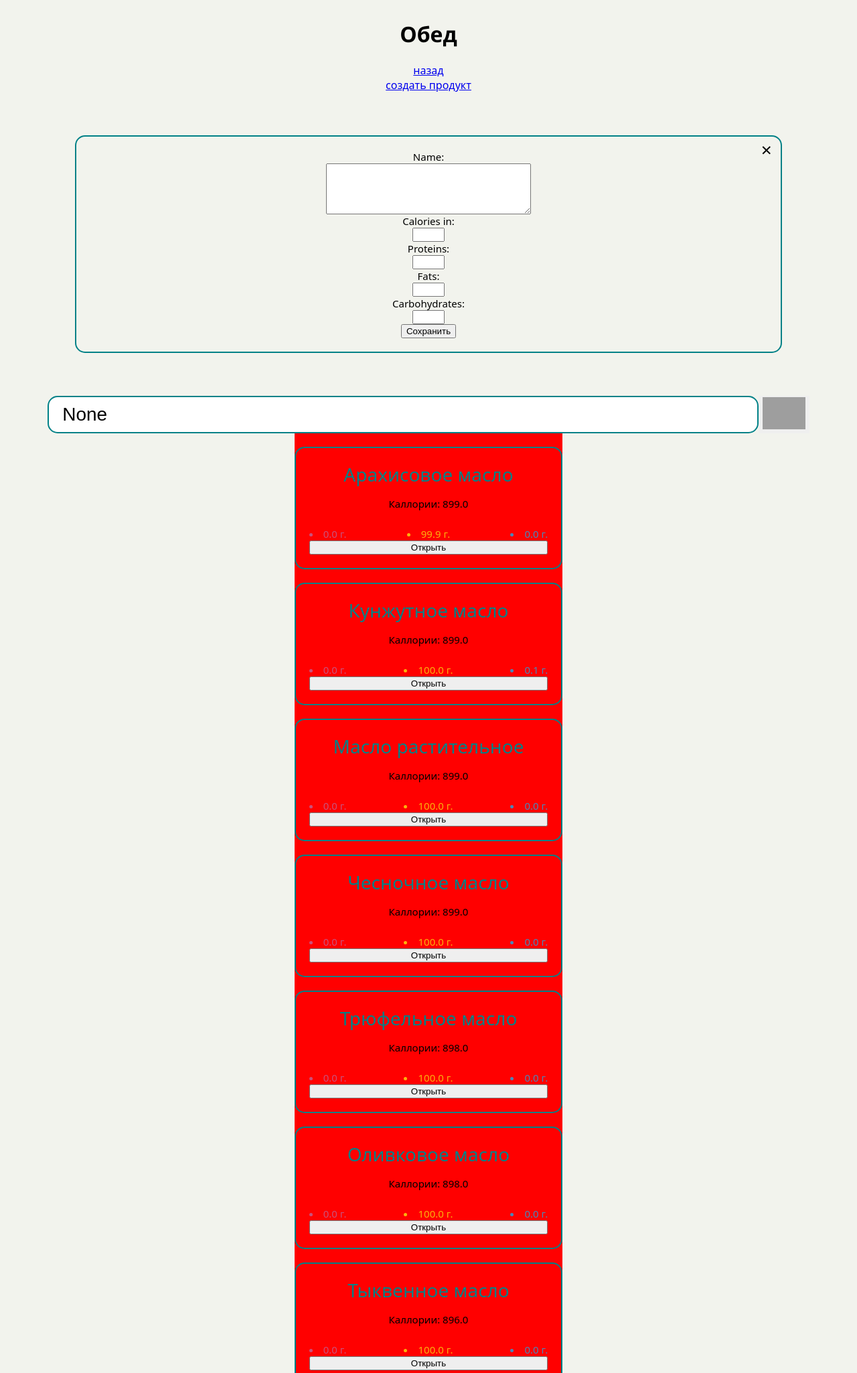
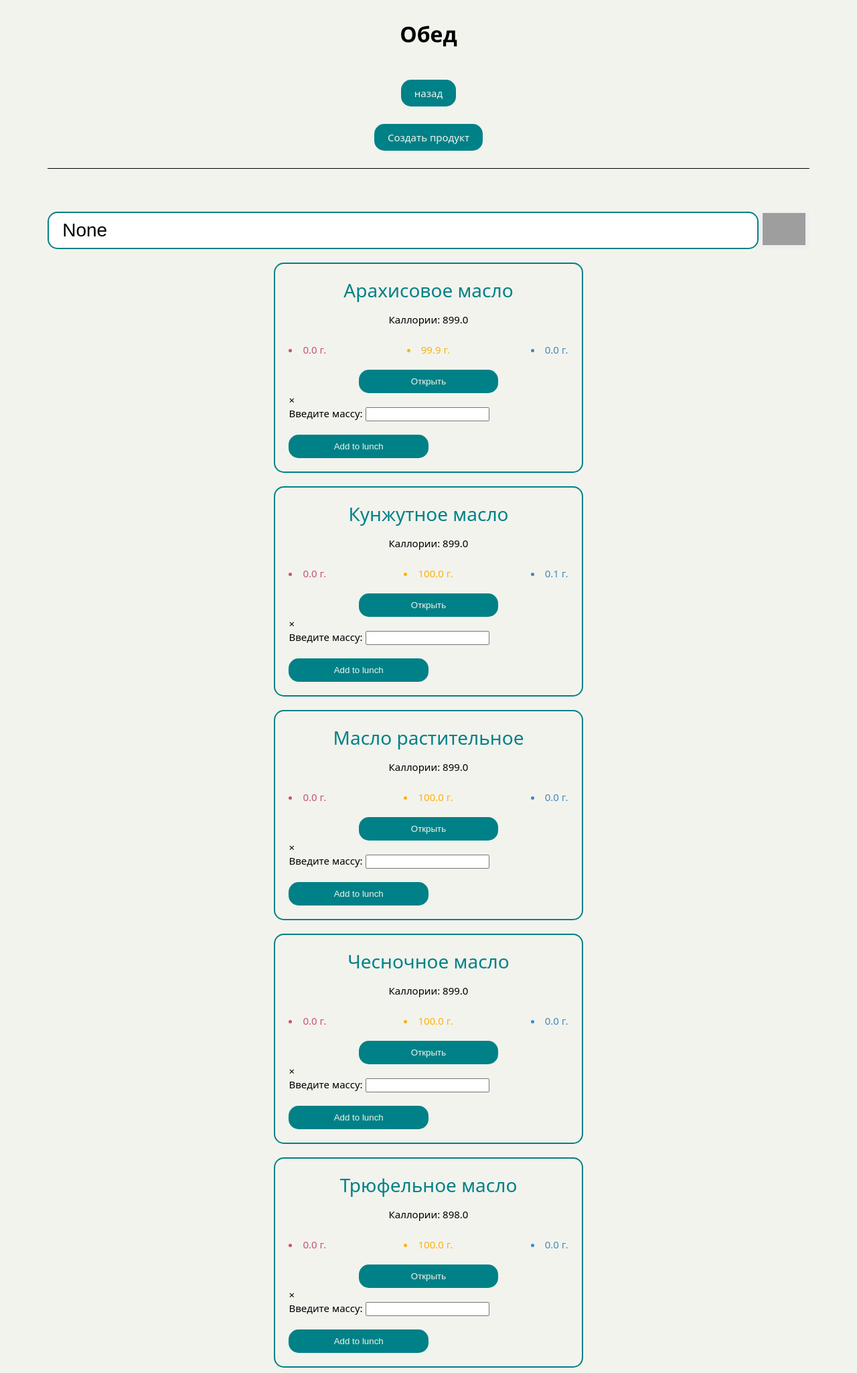
Before and after one commit to nikolayshumik/caloriesappweb, a Django app: page /lunch/ in a window 1280 px wide. Shown: the top 2050 px of the page at 67% size. Run offline with Django 4.2, Linux system fonts and the light colour scheme; data comes from the database, SQL or seed files in the repository; both versions use the stored data as it was after the commit; some web fonts are replaced; grey boxes are pictures that could not be loaded.

Commit message:
добавление своего товара 20.11

```diff
--- a/appflut/webflut/models.py
+++ b/appflut/webflut/models.py
@@ -79,7 +79,7 @@ class Group(models.Model):
 
 
 class Add_Product(models.Model):
-    name = models.TextField()
+    name = models.CharField(max_length=50)
     calories_in = models.FloatField()
     proteins = models.FloatField()
     fats = models.FloatField()
--- a/appflut/webflut/static/css/Eatings Pages/Eatings.css
+++ b/appflut/webflut/static/css/Eatings Pages/Eatings.css
@@ -25,6 +25,8 @@ body {
   margin: auto;
   display: flex;
   justify-content: center;
+  border-top: 1px solid black;
+  padding-top: 5vw;
 }
 .search input {
   width: 90%;
@@ -55,6 +57,16 @@ body {
   color: #008187;
   font-size: 28px;
 }
+.product-item button {
+  width: 50%;
+  margin: auto;
+  margin-top: 20px;
+  background-color: #008187;
+  border-radius: 15px;
+  padding: 10px 20px;
+  border: none;
+  color: #f2f3ed;
+}
 .product-item p {
   text-align: center;
 }
@@ -75,14 +87,6 @@ body {
   border-radius: 15px;
   padding: 10px 20px;
   border: none;
-}
-.product-item .modal-content2 form button {
-  margin-top: 20px;
-  background-color: #008187;
-  border-radius: 15px;
-  padding: 10px 20px;
-  border: none;
-  color: #f2f3ed;
 }
 
 .product-row {
@@ -138,37 +142,72 @@ body {
   justify-content: space-between;
 }
 
-#modal {
+.modal {
+  display: none;
   margin: 5vw;
   padding: 20px;
   width: 80%;
   border-radius: 15px;
   border: 2px solid #008187;
-  font-size: 15px;
+  font-size: 28px;
   position: relative;
 }
-#modal .close {
+.modal .close {
   position: absolute;
   right: 1vw;
   top: 0;
   font-size: 28px;
+  cursor: pointer;
 }
-#modal .modal-content {
+.modal .modal-content {
   display: flex;
   flex-direction: column;
   justify-content: center;
 }
-#modal .modal-content form {
+.modal .modal-content .title {
+  display: flex;
+  flex-direction: column;
+  text-align: center;
+}
+.modal .modal-content .bju-row {
+  width: 100%;
+  margin-top: 20px;
+  display: flex;
+  flex-direction: row;
+  justify-content: space-around;
+}
+.modal .modal-content .bju-row > * {
+  font-size: 15px;
+}
+.modal .modal-content .bju-row input {
+  width: 30px;
+}
+.modal .modal-content form {
   display: flex;
   flex-direction: column;
   align-items: center;
 }
-#modal .modal-content textarea {
-  width: 300px;
-  height: 70px;
+.modal .modal-content #id_calories_in {
+  width: 100px;
 }
-#modal .modal-content input {
-  width: 40px;
+.modal .modal-content input {
+  padding: 5px 20px;
+  border-radius: 5px;
+  border: 1px solid #008187;
+}
+
+.buttonMod {
+  margin-top: 2vw;
+  box-sizing: border-box;
+  text-align: center;
+  text-decoration: none;
+  border: 0;
+  background-color: #008187;
+  font-size: 15px;
+  padding: 10px 20px;
+  font-family: "Segoe UI";
+  color: #f2f3ed;
+  border-radius: 15px;
 }
 
 @media (min-width: 769px) {
--- a/appflut/webflut/static/css/Eatings Pages/eatings.scss
+++ b/appflut/webflut/static/css/Eatings Pages/eatings.scss
@@ -40,6 +40,9 @@ body {
     margin: auto;
     display: flex;
     justify-content: center;
+    border-top: 1px solid black;
+    padding-top: 5vw;
+
     input {
         width: 90%;
         padding: 10px 20px;
@@ -47,15 +50,17 @@ body {
         font-size: $font_main_text;
         border: 2px solid $blue_color;
     }
-    img{
+
+    img {
         width: 10vw;
     }
+
     button {
         border: none;
     }
 }
 
-.product-item{
+.product-item {
     display: flex;
     flex-direction: column;
     justify-content: center;
@@ -69,6 +74,16 @@ body {
         text-align: center;
         color: $blue_color;
         font-size: $font_main_text;
+    }
+    button {
+        width: 50%;
+        margin: auto;
+        margin-top: 20px;
+        background-color: $blue_color;
+        border-radius: $border_radius;
+        padding: 10px 20px;
+        border: none;
+        color: $main_backgrounde;
     }
 
     p {
@@ -95,18 +110,11 @@ body {
                 border: none;
             }
 
-            button {
-                margin-top: 20px;
-                background-color: $blue_color;
-                border-radius: $border_radius;
-                padding: 10px 20px;
-                border: none;
-                color: $main_backgrounde;
-            }
         }
     }
 
 }
+
 //стилизация добавления продукта
 .product-row {
     margin-top: 10px;
@@ -161,45 +169,84 @@ body {
     align-items: center;
     justify-content: space-between;
 }
+
 ////////////////
 /// стилизация добавления своего продукта
-#modal{
+.modal {
+    display: none;
     margin: 5vw;
     padding: 20px;
     width: 80%;
     border-radius: $border_radius;
     border: 2px solid $blue_color;
-    font-size: $font_ps_text;
+    font-size: $font_main_text;
     position: relative;
-    .close{
+
+    .close {
         position: absolute;
         right: 1vw;
         top: 0;
         font-size: $font_main_text;
+        cursor: pointer;
     }
-    .modal-content{
+
+    .modal-content {
         display: flex;
         flex-direction: column;
         justify-content: center;
-        form{
-            display: flex;
-            flex-direction: column;
-            align-items: center;
+
+    .title {
+        display: flex;
+         flex-direction: column;
+        text-align: center;
+    }
+    .bju-row {
+        width: 100%;
+        margin-top: 20px;
+        display: flex;
+        flex-direction: row;
+        justify-content: space-around;
+        >* {
+            font-size: $font_ps_text;
         }
-        textarea{
-            width: 300px;
-            height: 70px;
+        input {
+           width: 30px;
         }
-        input{
-            width: 40px;
+        }
+        form {
+        display: flex;
+        flex-direction: column;
+        align-items: center;
+        }
+        #id_calories_in {
+            width: 100px;
+        }
+
+        input {
+            padding: 5px 20px;
+            border-radius: 5px;
+            border: 1px solid $blue_color;
         }
     }
+}
+.buttonMod {
+    margin-top: 2vw;
+    box-sizing: border-box;
+    text-align: center;
+    text-decoration: none;
+    border: 0;
+    background-color: $blue_color;
+    font-size: $font_ps_text;
+    padding: 10px 20px;
+    font-family: "Segoe UI";
+    color: $main_backgrounde;
+    border-radius: $border_radius;
+}
 
-}
 @media (min-width: 769px) {
     .search {
-        img{
+        img {
             width: 5vw;
         }
     }
-  }
+}
--- a/appflut/webflut/static/js/main.js
+++ b/appflut/webflut/static/js/main.js
@@ -13,8 +13,9 @@ currentDateElement.textContent = getCurrentDate();
 
 
 
+
 //modal window
-    var modal = document.getElementById("modal");
+    var modal = document.querySelector(".modal");
 
 function openModal() {
   modal.style.display = "block";
--- a/appflut/webflut/templates/breakfast.html
+++ b/appflut/webflut/templates/breakfast.html
@@ -21,7 +21,7 @@
                 <span class="close2" onclick="closeModal2()">&times;</span>
             </div>
             <input type="number" name="weight" id="weight-input" placeholder="В граммах">
-            <button type="submit">Add to breakfast</button>
+            <button type="submit">Добавить в завтрак</button>
         </form>
     </div>
 </div>
--- a/appflut/webflut/templates/eatingbase.html
+++ b/appflut/webflut/templates/eatingbase.html
@@ -1,6 +1,7 @@
 {% load static %}
 <!DOCTYPE html>
 <html lang="en">
+
 <head>
   <meta name="viewport" charset="UTF-8" content="width=device-width, initial-scale=1">
   <title>Добавить калории</title>
@@ -11,30 +12,53 @@
   <link rel="preconnect" href="https://fonts.gstatic.com" crossorigin>
   <link href="https://fonts.googleapis.com/css2?family=Inter&family=Lexend&display=swap" rel="stylesheet">
   <!--Скрипт-->
-  <script defer src="{% static 'js/main.js' %}"></script>
+  <!--<script defer src="{% static 'js/main.js' %}"></script>-->
 </head>
 
 <body>
+
+
   {% block content %}
   <!-- Основное содержимое страницы. Будет переопределено в наследованных шаблонах -->
   {% endblock %}
 
-<a href="#" class="buttonMod" onclick="openModal()">создать продукт</a>
-<div id="modal" class="modal">
+  <a href="#" class="buttonMod" style="margin-bottom: 2vw;" onclick="openModal()">Создать продукт</a>
+  <div class="modal">
     <div class="modal-content">
       <span class="close" onclick="closeModal()">&times;</span>
-    <form action="" method="post">
+      <form method="post">
         {% csrf_token %}
-      {{ form }}
-      <button type="submit">Сохранить</button>
+        <div class="title" style="width: 300px;">
+          {{ form.name.label_tag }}
+          {{ form.name }}
+        </div>
+        <div class="title" style="font-size: 20px;">
+          {{ form.calories_in.label_tag }}
+          {{ form.calories_in }}
+        </div>
+        <div class="bju-row">
+          <div style="color: #ca517a;">
+            {{ form.proteins.label_tag }}
+            {{ form.proteins }}
+          </div>
+          <div style="color: #fbb20d;">
+            {{ form.fats.label_tag }}
+          {{ form.fats }}
+          </div>
+          <div style="color: #4887ba;">
+            {{ form.carbohydrates.label_tag }}
+          {{ form.carbohydrates }}
+          </div>
+        </div>
+        <button class="buttonMod" type="submit">Создать</button>
       </form>
     </div>
   </div>
 
   <!--Поиск продуктов-->
   <form action="" class="search" method="GET">
-    <input type="text" name="search" placeholder="Search by name" value="{{ search_query }}">
-    <button type="submit"><img src="{% static 'accets/поиск.png' %}"/></button>
+    <input type="text" name="search" placeholder="Поиск..." value="{{ search_query }}">
+    <button type="submit"><img src="{% static 'accets/поиск.png' %}" /></button>
   </form>
   <!--Поиск продуктов-->
 
@@ -59,7 +83,7 @@
   </div>
 
   <script>
-var modal = document.getElementById("modal");
+    var modal = document.querySelector(".modal");
 
     function openModal() {
       modal.style.display = "block";
@@ -99,7 +123,7 @@ function closeModal4(productID) {
       document.getElementById(modalID).style.display = "none";
     }
 
-window.onclick = function(event) {
+    window.onclick = function (event) {
       if (event.target === modal) {
         closeModal();
       } else if (event.target.classList.contains('modal2')) {
@@ -114,4 +138,5 @@ window.onclick = function(event) {
 
   </script>
 </body>
+
 </html>
--- a/appflut/webflut/templates/lunch.html
+++ b/appflut/webflut/templates/lunch.html
@@ -6,48 +6,6 @@
 {% endblock %}
 
 {% block contenbutton %}
-<style>
-    .product-container{
-        background-color: red;
-    }
-    .modal3 {
-        display: none;
-        position: fixed;
-        z-index: 1;
-        padding-top: 100px;
-        left: 0;
-        top: 0;
-        width: 100%;
-        height: 100%;
-        overflow: auto;
-        background-color: rgb(0, 0, 0);
-        background-color: rgba(0, 0, 0, 0.4);
-    }
-
-    .modal-content3 {
-        background-color: #fefefe;
-        margin: auto;
-        padding: 20px;
-        border: 1px solid #888;
-        width: 80%;
-    }
-
-    .close3 {
-        color: #aaaaaa;
-        float: right;
-        font-size: 28px;
-        font-weight: bold;
-    }
-
-    .close3:hover,
-    .close3:focus {
-        color: #000;
-        text-decoration: none;
-        cursor: pointer;
-    }
-
-
-</style>
 
 <button onclick="openModal3({{ product.id }})">Открыть</button>
 <div id="modal3_{{ product.id }}" class="modal3">
```
Also changed, not shown: appflut/db.sqlite3, 1 other file. Lines whose indentation alone changed are shown as unchanged.
